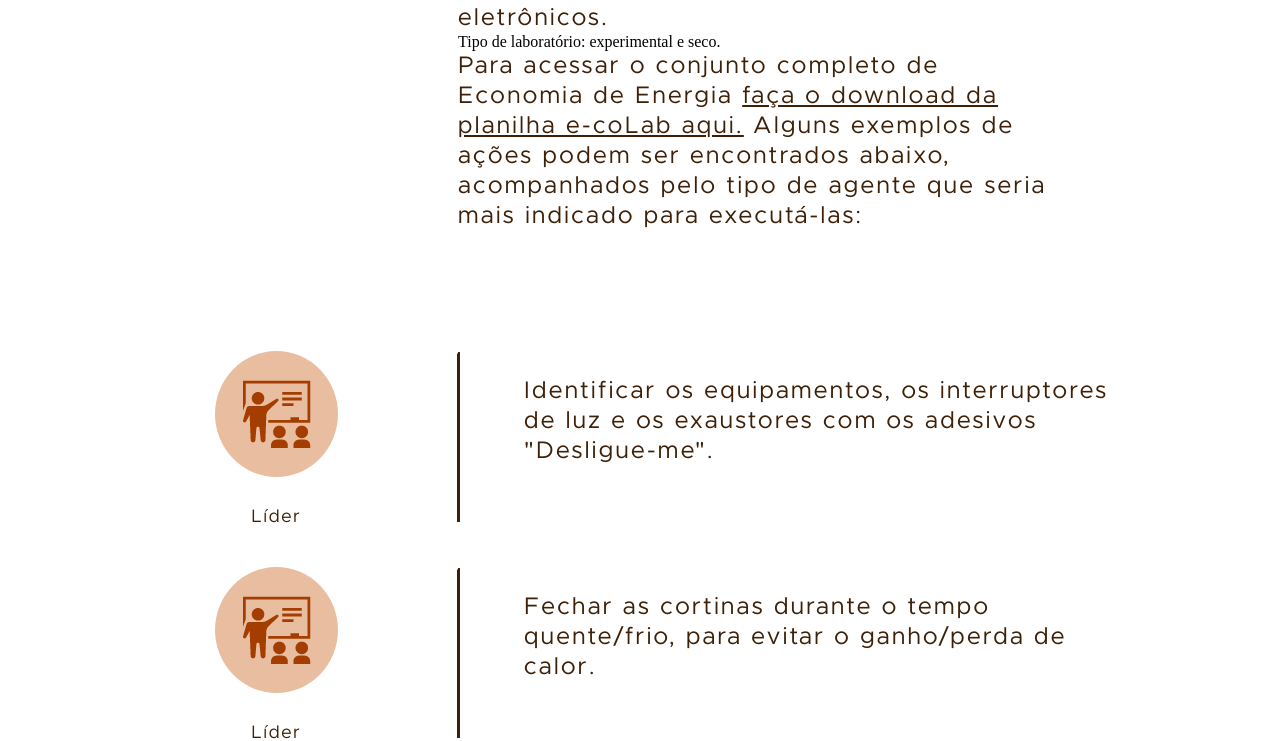
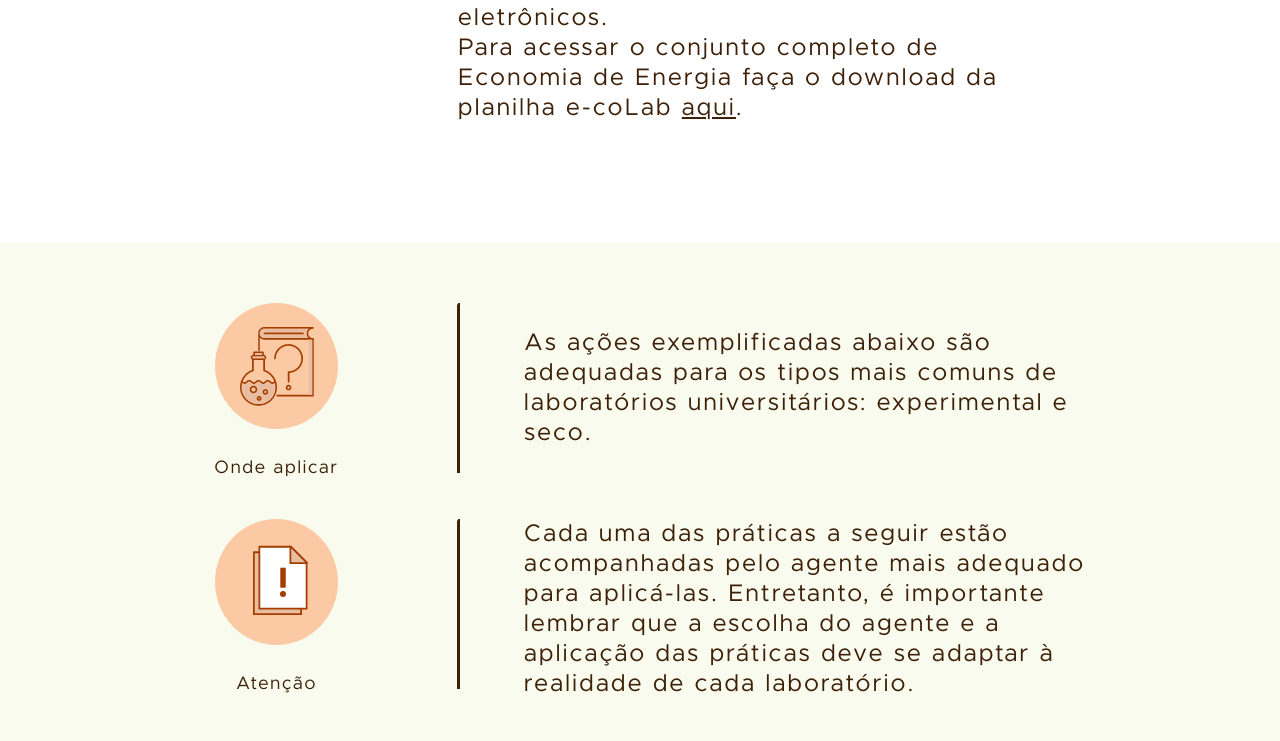
Before and after one commit to airotiv/e-coLab, a plain HTML site: page economia-de-energia.html in a window 1280 px wide. Shown: the part 407-1148 px from the top of the page. Drawn offline with Linux system fonts and the light colour scheme; a web font is replaced by a local one.

Commit message:
Insere secao de info na pag economia-energia

```diff
--- a/economia-de-energia.html
+++ b/economia-de-energia.html
@@ -48,15 +48,46 @@
     </div>
     <div class="grid-12 resumo-pagina">
       <p>As ações para economia de energia previnem também a queima dos equipamentos eletrônicos.</p>
-      <h3>Tipo de laboratório: experimental e seco.</h3>
-      <p>Para acessar o conjunto completo de Economia de Energia <a href="https://drive.google.com/file/d/1tKhRdVYrgwh1rDAby_OKeWNxLWZ8ISyf/view?usp=sharing">faça o download da planilha e-coLab aqui.</a> Alguns exemplos de ações podem ser encontrados abaixo, acompanhados pelo tipo de agente que seria mais indicado para executá-las:</p>
+      <p>Para acessar o conjunto completo de Economia de Energia faça o download da planilha e-coLab <a href="https://drive.google.com/file/d/1tKhRdVYrgwh1rDAby_OKeWNxLWZ8ISyf/view?usp=sharing" target="_blank">aqui</a>.</p>
     </div>
   </section>
   <!-- FIM DA INTRODUCAO COM RESUMO -->
 
   <!-- ECONOMIA DE ENERGIA 1  -->
-  <section class="secao-praticas-1">
+  <section class="secao-background-colorido">
     <div class="container">
+
+      <!-- INFORMACOES -->
+      <ul class="praticas-lista">
+        <li class="icone-lab">
+          <img src="img/icone-onde-aplicar.png" alt="Icone onde aplicar">
+          <p>Onde aplicar</p>
+        </li>
+        <li class="separador-pratica">
+          <img class="separador-pratica" src="img/linha-praticas.svg">
+        </li>
+        <li class="pratica">
+          <p>As ações exemplificadas abaixo são adequadas para os tipos mais comuns de laboratórios universitários: experimental e seco.</p>
+        </li>
+      </ul>
+
+      <ul class="praticas-lista">
+        <li class="icone-lab">
+          <img src="img/icone-atencao.png" alt="Icone atenção">
+          <p>Atenção</p>
+        </li>
+        <li class="separador-pratica">
+          <img class="separador-pratica" src="img/linha-praticas.svg">
+        </li>
+        <li id="atencao" class="pratica">
+          <p>Cada uma das práticas a seguir estão acompanhadas pelo agente mais adequado para aplicá-las. Entretanto, é importante lembrar que a escolha do agente e a aplicação das práticas deve se adaptar à realidade de cada laboratório. </p>
+        </li>
+      </ul>
+      <!-- FIM DE INFORMACOES -->
+    </div>
+  </section>
+
+  <section class="secao-background-branco container">
     <ul class="praticas-lista">
       <li class="icone-lab">
         <img src="img/icone-lider.png">
@@ -82,12 +113,12 @@
         <p>Fechar as cortinas durante o tempo quente/frio, para evitar o ganho/perda de calor.</p>
       </li>
     </ul>
-    </div>
   </section>
   <!-- FIM DAS PRATICAS UNIVERSAIS 1 -->
 
   <!-- ECONOMIA DE ENERGIA 2  -->
-  <section class="secao-praticas-2 container">
+  <section class="secao-background-colorido">
+    <div class="container">
       <ul class="praticas-lista-2">
         <li class="pratica">
           <p>Desligar os equipamentos do laboratório quando não estão em uso e ativar as configurações de gerenciamento de energia sempre que possível.</p>
@@ -114,14 +145,14 @@
         </li>
       </ul>
 
+    </div>
+  </section>
+  <!-- FIM DE ECONOMIA DE ENERGIA 2 -->
   <div class="call-to-action">
     <p>vamos para o quarto passo?
     </p>
     <a href="conservacao-de-recursos.html" class="btn">CONSERVAÇÃO DE RECURSOS</a>
   </div>
-  </section>
-  <!-- FIM DE ECONOMIA DE ENERGIA 2 -->
-
   <!-- FOOTER -->
   <footer class="footer">
     <div class="container">
```
Lines whose indentation alone changed are shown as unchanged.
